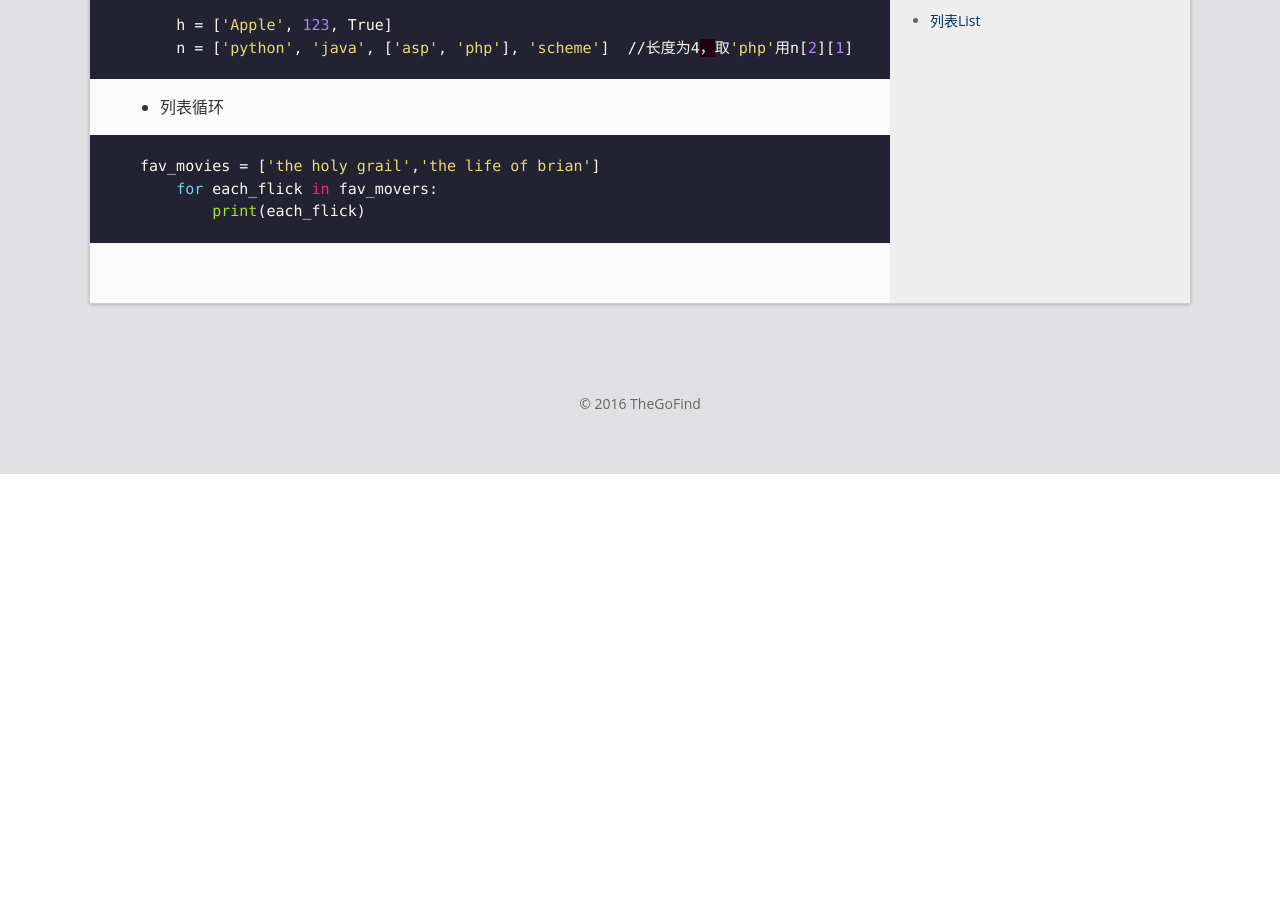
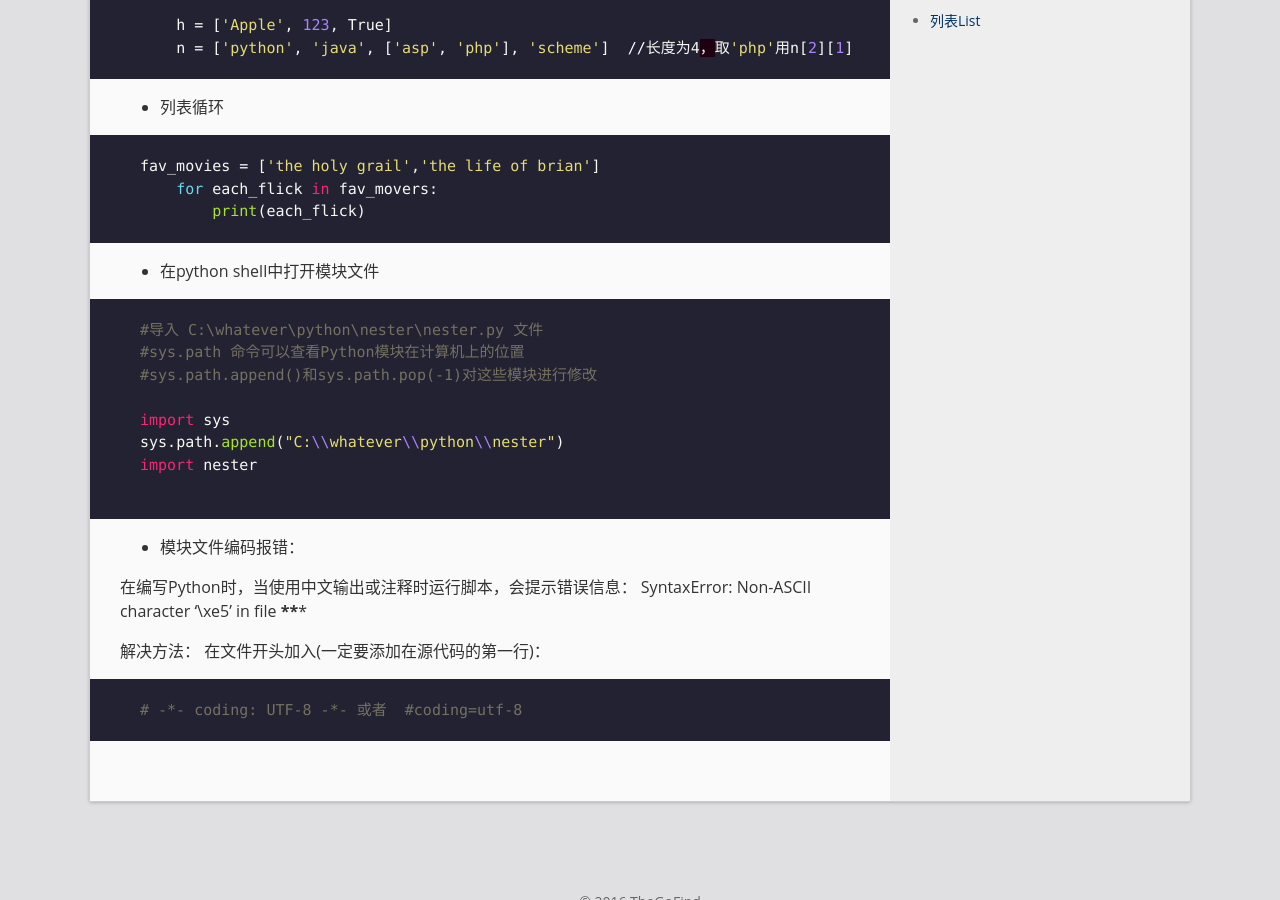
Before and after one commit to thegofind/thegofind.github.io, a Jekyll site: the page built from _posts/2016-03-15-Reading notes：Python.md, in a window 1280 px wide and 900 px high, scrolled down 1139 px. Built offline with Jekyll 4.4.1, drawn with Linux system fonts in a browser that asks for light colours; comment, search, counter and statistics services are not loaded; before the commit the page ends 1613 px from its top, so only the background shows below that; some of the changed text lies outside the part shown.

Commit message:
new article

````diff
--- a/_posts/2014-12-30-welcome-to-jekyll.markdown
+++ b/_posts/2014-12-30-welcome-to-jekyll.markdown
@@ -3,7 +3,7 @@ layout: post
 title:  "Welcome to Jekyll and EasyBook"
 date:   2014-12-30 09:00:13
 categories: jekyll update
-permalink: /archivers/hello
+permalink: /archivers/welcome-to-jekyll-and-easyBook
 ---
 
 You’ll find this post in your `_posts` directory. Go ahead and edit it and re-build the site to see your changes. You can rebuild the site in many different ways, but the most common way is to run `jekyll serve`, which launches a web server and auto-regenerates your site when a file is updated.
--- a/_posts/2016-03-15-Reading notes：Python.md
+++ b/_posts/2016-03-15-Reading notes：Python.md
@@ -1,8 +1,9 @@
 ---
 layout: post
-title: Reading notes：Python
+title:  "Reading notes：Python"
+date:   2014-12-30 09:00:13
 categories: [Python, Reading notes]
-fullview: true
+permalink: /archivers/reading-notes-python
 ---
 本文为读书笔记，书籍为《Head First Python》、《Beginning Python: From Novice to Professional》、《Core Python Programming》。
 
@@ -55,3 +56,28 @@ fav_movies = ['the holy grail','the life of brian']
     for each_flick in fav_movers:
         print(each_flick)
 ```
+
+- 在python shell中打开模块文件
+
+```python
+#导入 C:\whatever\python\nester\nester.py 文件
+#sys.path 命令可以查看Python模块在计算机上的位置
+#sys.path.append()和sys.path.pop(-1)对这些模块进行修改
+
+import sys
+sys.path.append("C:\\whatever\\python\\nester")
+import nester
+
+```
+
+- 模块文件编码报错：
+
+在编写Python时，当使用中文输出或注释时运行脚本，会提示错误信息：
+SyntaxError: Non-ASCII character '\xe5' in file *******
+
+解决方法：
+在文件开头加入(一定要添加在源代码的第一行)：
+
+```python
+# -*- coding: UTF-8 -*- 或者  #coding=utf-8
+```
````
